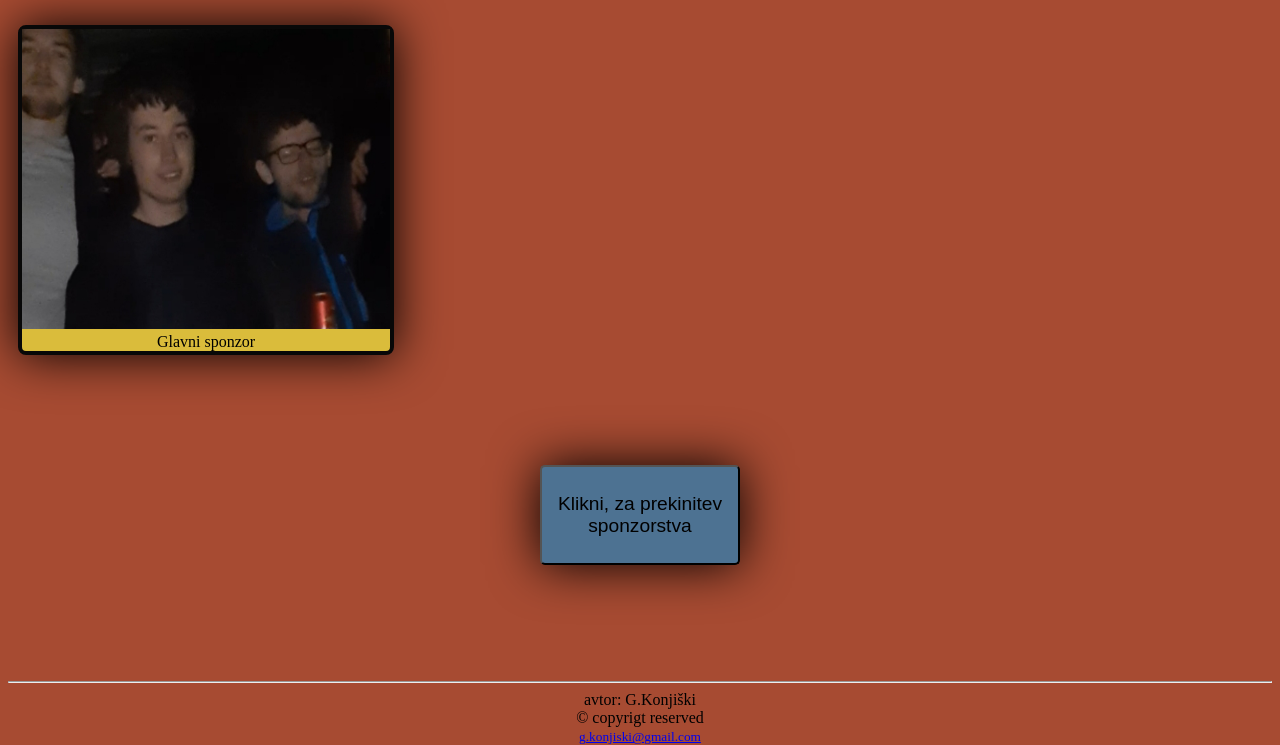
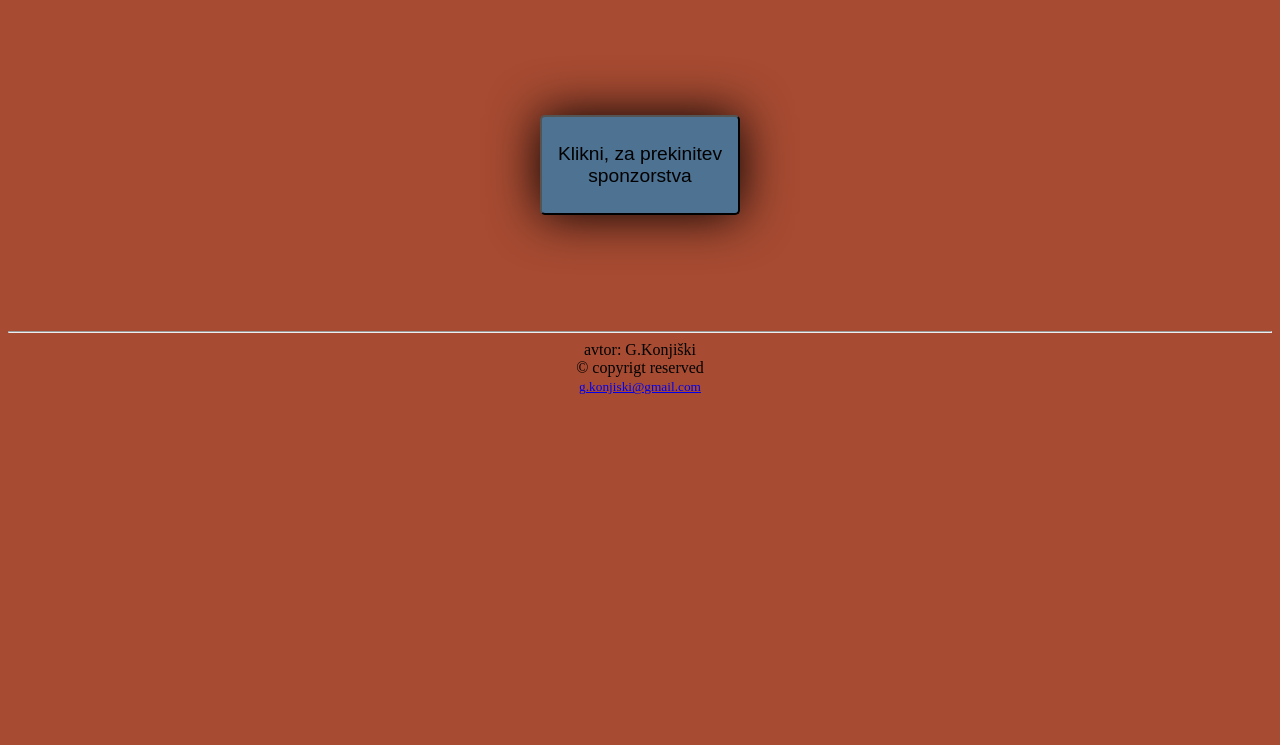
Before and after one commit to GKonjiski/Reblisopeak, a plain HTML site: page podstrani/sponzorji.html in a window 1280 px wide. Shown: the part 200-945 px from the top of the page. After the commit the page ends 800 px from the top, so only its background shows below. Drawn offline with Linux system fonts and the light colour scheme.

Commit message:
odstranil slike

```diff
--- a/podstrani/sponzorji.html
+++ b/podstrani/sponzorji.html
@@ -45,10 +45,10 @@
             <img src="../slike/Lan2.png" alt="exhibit 2"></a>
             <div>Slika 2</div>
         </div>>-->
-        <div class="lanfotka"><a href="../slike/Lan3.png" target="_blank">
+        <!--<div class="lanfotka"><a href="../slike/Lan3.png" target="_blank">
             <img src="../slike/Lan3.png" alt="exhibit 3"></a>
             <div>Glavni sponzor</div>
-        </div>
+        </div>-->
         <!--<div class="lanfotka"><a href="../slike/Lan4.png" target="_blank">
             <img src="../slike/Lan4.png" alt="exhibit 4"></a>
             <div>Slika 4</div>
```
